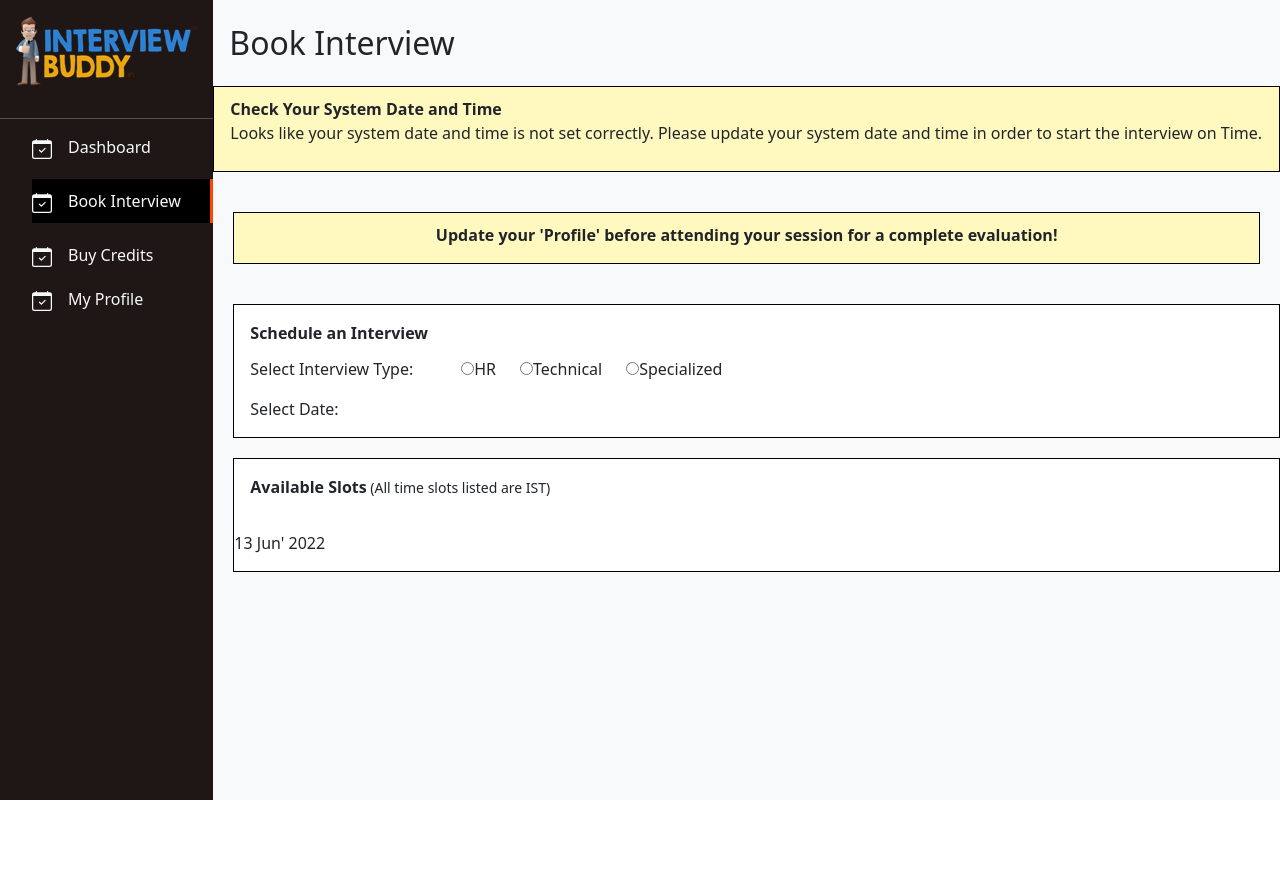
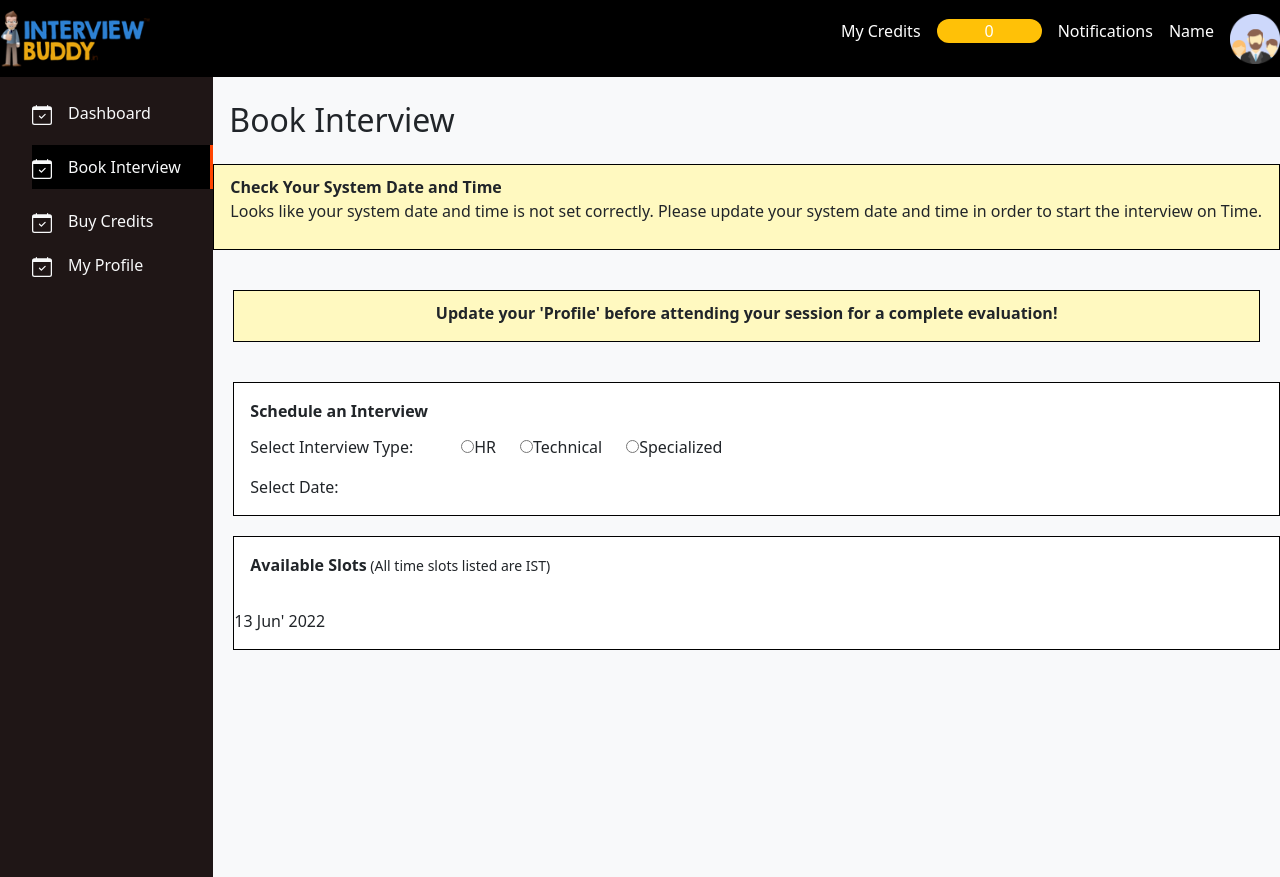
Before and after one commit to ahhridoy/interview-buddy, a React (Create React App) app: page /book-interview in a window 1280 px wide. Before the commit the page ends 800 px from the top, so only its background shows below. Built offline with nearby package versions, Linux system fonts and the light colour scheme.

Commit message:
dashboard navbar added

```diff
--- /dev/null
+++ b/src/components/Navbar/Navbar.jsx
@@ -0,0 +1,33 @@
+import React from "react";
+import "./_Navbar.scss";
+
+const Navbar = () => {
+  return (
+    <main id="navbar">
+      <div className="d-flex justify-content-between">
+        <div className="logo">
+          <img src="/assets/logo.png" alt="" />
+        </div>
+        <div className="content">
+          <div className="me-3">
+            <p>My Credits</p>
+          </div>
+          <div className="me-3">
+            <p className="px-5 bg-warning count">0</p>
+          </div>
+          <div className="me-3">
+            <p>Notifications</p>
+          </div>
+          <div className="me-3">
+            <p>Name</p>
+          </div>
+          <div className="profile-img">
+            <img src="/assets/man.png" alt="" />
+          </div>
+        </div>
+      </div>
+    </main>
+  );
+};
+
+export default Navbar;
--- /dev/null
+++ b/src/components/Navbar/_Navbar.scss
@@ -0,0 +1,23 @@
+#navbar {
+  background-color: black;
+  padding: 10px 0px;
+  .logo {
+    img {
+      width: 150px;
+    }
+  }
+  .content {
+    display: flex;
+    align-items: center;
+    color: white;
+    .count {
+      border-radius: 100px;
+    }
+    .profile-img {
+      img {
+        width: 50px;
+        height: 50px;
+      }
+    }
+  }
+}
--- a/src/components/Sidebar/Sidebar.jsx
+++ b/src/components/Sidebar/Sidebar.jsx
@@ -6,13 +6,7 @@ import "./_Sidebar.scss";
 const Sidebar = () => {
   return (
     <main id="sidebar">
-      <div className="top text-center py-3">
-        <Link to="/" className="text-decoration-none">
-          <img src="/assets/logo.png" alt="" />
-        </Link>
-      </div>
-      <hr className="text-light" />
-      <div className="center">
+      <div className="center mt-4">
         <ul>
           <li>
             <NavLink
--- a/src/pages/BookInterview/BookInterview.jsx
+++ b/src/pages/BookInterview/BookInterview.jsx
@@ -1,29 +1,34 @@
 import React from "react";
 import { Col, Row } from "react-bootstrap";
+import Navbar from "../../components/Navbar/Navbar";
 import Sidebar from "../../components/Sidebar/Sidebar";
 import "./_BookInterview.scss";
 
 const BookInterview = () => {
   return (
+    <main>
+      <Navbar />
       <div id="book-interview">
         <Sidebar />
         <div className="book-interview-container bg-light">
-        <h4 className="text-start text-dark ms-3 fs-2 my-4">Book Interview</h4>
+          <h4 className="text-start text-dark ms-3 fs-2 my-4">
+            Book Interview
+          </h4>
           <div className="system">
             <p className="text-start ms-3 system-text">
               <strong>Check Your System Date and Time</strong>
             </p>
             <p className="text-start ms-3">
               Looks like your system date and time is not set correctly. Please
-            update your system date and time in order to start the interview on
-            Time.
+              update your system date and time in order to start the interview
+              on Time.
             </p>
           </div>
           <div className="update">
             <p className="text-center">
               <strong>
-              Update your 'Profile' before attending your session for a complete
-              evaluation!
+                Update your 'Profile' before attending your session for a
+                complete evaluation!
               </strong>
             </p>
           </div>
@@ -62,6 +67,7 @@ const BookInterview = () => {
           </div>
         </div>
       </div>
+    </main>
   );
 };
 
--- a/src/pages/BuyCredits/BuyCredits.jsx
+++ b/src/pages/BuyCredits/BuyCredits.jsx
@@ -1,13 +1,17 @@
-import React from 'react';
-import Sidebar from '../../components/Sidebar/Sidebar';
+import React from "react";
+import Navbar from "../../components/Navbar/Navbar";
+import Sidebar from "../../components/Sidebar/Sidebar";
 import "./_BuyCredits.scss";
 
 const BuyCredits = () => {
   return (
-      <main id='buy-credits'>
+    <main>
+      <Navbar />
+      <div id="buy-credits">
         <Sidebar />
         <div className="buy-credits-container">
           <h1>Buy Credits</h1>
+        </div>
       </div>
     </main>
   );
--- a/src/pages/HomeDashboard/HomeDashboard.jsx
+++ b/src/pages/HomeDashboard/HomeDashboard.jsx
@@ -1,13 +1,17 @@
 import React from "react";
+import Navbar from "../../components/Navbar/Navbar";
 import Sidebar from "../../components/Sidebar/Sidebar";
 import "./_HomeDashboard.scss";
 
 const HomeDashboard = () => {
   return (
-    <main id="home-dashboard">
-      <Sidebar />
-      <div className="home-container">
-        <h1>Dashboard</h1>
+    <main>
+      <Navbar />
+      <div id="home-dashboard">
+        <Sidebar />
+        <div className="home-container">
+          <h1>Dashboard</h1>
+        </div>
       </div>
     </main>
   );
--- a/src/pages/MyProfile/MyProfile.jsx
+++ b/src/pages/MyProfile/MyProfile.jsx
@@ -1,13 +1,17 @@
-import React from 'react';
-import Sidebar from '../../components/Sidebar/Sidebar';
+import React from "react";
+import Navbar from "../../components/Navbar/Navbar";
+import Sidebar from "../../components/Sidebar/Sidebar";
 import "./_MyProfile.scss";
 
 const MyProfile = () => {
   return (
-      <main id='my-profile'>
+    <main>
+      <Navbar />
+      <div id="my-profile">
         <Sidebar />
         <div className="my-profile-container">
           <h1>My Profile</h1>
+        </div>
       </div>
     </main>
   );
--- a/src/pages/Pricing/Pricing.jsx
+++ b/src/pages/Pricing/Pricing.jsx
@@ -1,7 +1,7 @@
 import React from "react";
 import { Button, Col, Container, Row } from "react-bootstrap";
 import Footer from "../../components/Footer/Footer";
-import "./_Pricing.scss"
+import "./_Pricing.scss";
 
 const Pricing = () => {
   return (
@@ -184,7 +184,7 @@ const Pricing = () => {
           <h1 className="mb-4">FAQs</h1>
           <Row className="gy-5">
             <Col md={6} xs={12}>
-              <div>
+              <div className="faq-text">
                 <h3>I’m unable to decide on a plan. Can you help me?</h3>
                 <p className="text-start">
                   You should choose a package that best suits your needs. But,
@@ -193,7 +193,7 @@ const Pricing = () => {
               </div>
             </Col>
             <Col md={6} xs={12}>
-              <div>
+              <div className="faq-text">
                 <h3>
                   How to test the interface before attending the actual
                   interview?
@@ -205,7 +205,7 @@ const Pricing = () => {
               </div>
             </Col>
             <Col md={6} xs={12}>
-              <div>
+              <div className="faq-text">
                 <h3>
                   Will I be penalized if I cancel an interview after it has been
                   scheduled?
@@ -217,7 +217,7 @@ const Pricing = () => {
               </div>
             </Col>
             <Col md={6} xs={12}>
-              <div>
+              <div className="faq-text">
                 <h3>Will I be interviewed by the same Expert every time?</h3>
                 <p className="text-start">
                   Our system is designed to assign you the next expert
@@ -228,7 +228,7 @@ const Pricing = () => {
               </div>
             </Col>
             <Col md={6} xs={12}>
-              <div>
+              <div className="faq-text">
                 <h3>What is the Standard Waiting Period?</h3>
                 <p className="text-start">
                   It is 48 hours. This means you have to wait 48 hours from the
@@ -240,7 +240,7 @@ const Pricing = () => {
               </div>
             </Col>
             <Col md={6} xs={12}>
-              <div>
+              <div className="faq-text">
                 <h3>
                   Which device should I use to attend my mock interview(s)?
                 </h3>
@@ -252,7 +252,7 @@ const Pricing = () => {
               </div>
             </Col>
             <Col md={6} xs={12}>
-              <div>
+              <div className="faq-text">
                 <h3>What are Resources?</h3>
                 <p className="text-start">
                   Resources are curated and handpicked articles dealing with
@@ -262,7 +262,7 @@ const Pricing = () => {
               </div>
             </Col>
             <Col md={6} xs={12}>
-              <div>
+              <div className="faq-text">
                 <h3>How can I skip the waiting period?</h3>
                 <p className="text-start">
                   Priority Scheduling gives V.I.P access to every subscribed
@@ -272,7 +272,7 @@ const Pricing = () => {
               </div>
             </Col>
             <Col md={6} xs={12}>
-              <div>
+              <div className="faq-text">
                 <h3>
                   What type all domains are covered under Specialized
                   Interviews?
@@ -283,7 +283,7 @@ const Pricing = () => {
               </div>
             </Col>
             <Col md={6} xs={12}>
-              <div>
+              <div className="faq-text">
                 <h3>
                   When can my Specialized Interview be scheduled after I send in
                   my query?
@@ -295,7 +295,7 @@ const Pricing = () => {
               </div>
             </Col>
             <Col md={6} xs={12}>
-              <div>
+              <div className="faq-text">
                 <h3>How much does a Specialized Interview cost?</h3>
                 <p className="text-start">
                   Since the Specialized Interviews are highly domain-specific
@@ -305,7 +305,7 @@ const Pricing = () => {
               </div>
             </Col>
             <Col md={6} xs={12}>
-              <div>
+              <div className="faq-text">
                 <h3>Who are these Specialized Interviews for?</h3>
                 <p className="text-start">
                   The Specialized Interviews are for people who have more than 2
--- a/src/pages/Pricing/_Pricing.scss
+++ b/src/pages/Pricing/_Pricing.scss
@@ -61,3 +61,18 @@
     padding: 0px;
   }
 }
+
+#faqs {
+  .faq-text {
+    p {
+      font-family: "JosefinSans Regular";
+      font-weight: 500;
+      font-size: 18px;
+      color: #333945;
+      line-height: 30px;
+      word-spacing: 5px;
+      margin-bottom: 1rem;
+      text-align: start;
+    }
+  }
+}
```
Lines whose indentation alone changed are shown as unchanged.
